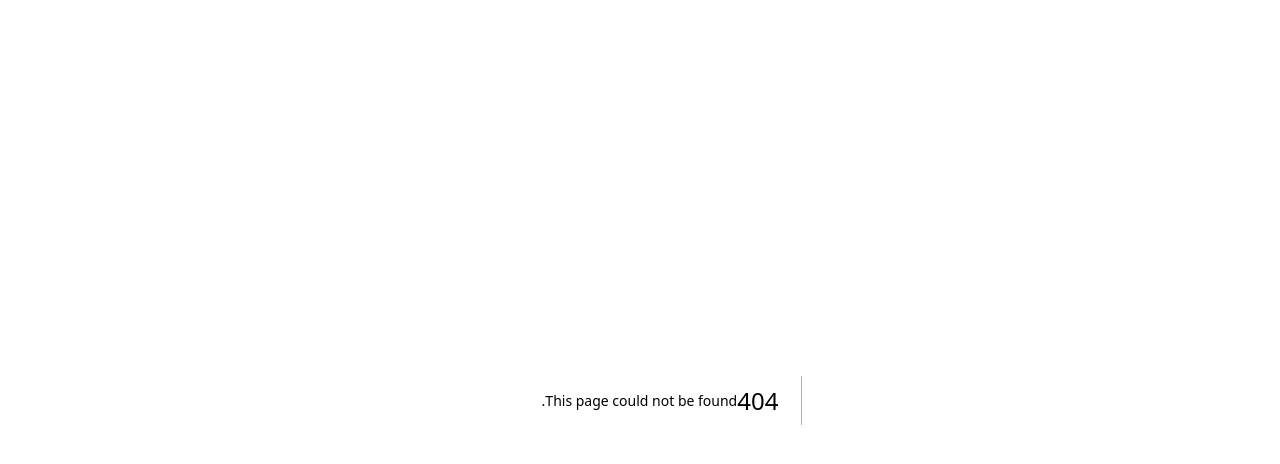
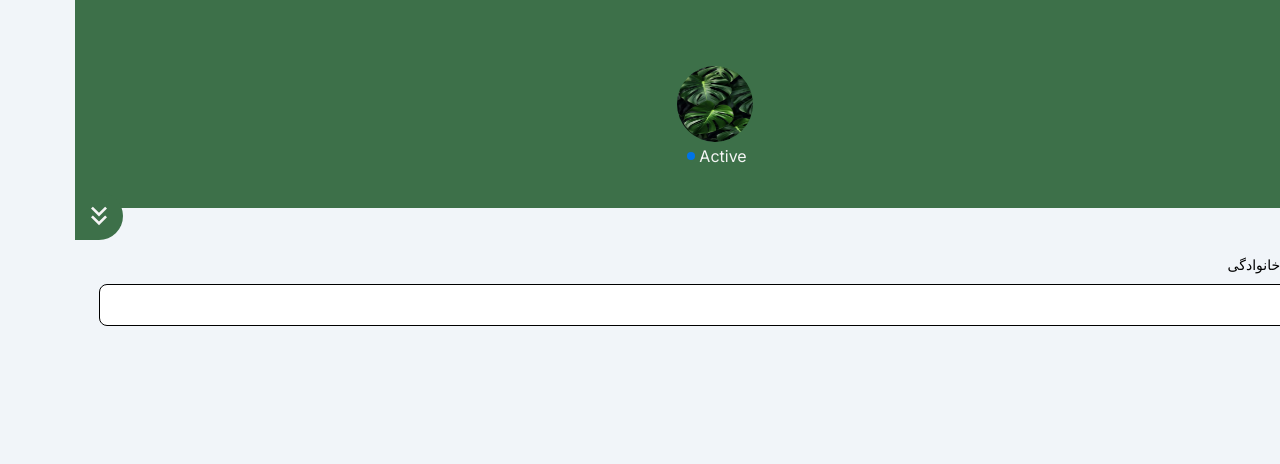
Before and after one commit to SinaAndDan/Sina-Flower-2024, a Next.js app: page /account/profile in a window 1280 px wide. Before the commit this address had no page. Shown: the top 464 px of the page. Built offline with nearby package versions, Linux system fonts and the light colour scheme.

Commit message:
profile page foundation v-1.0

```diff
--- /dev/null
+++ b/src/app/account/profile/page.tsx
@@ -0,0 +1,8 @@
+import ProfilePage from "@/app/components/profile/profile";
+import React from "react";
+
+const Profile = () => {
+  return <ProfilePage />;
+};
+
+export default Profile;
--- /dev/null
+++ b/src/app/components/profile/profile.tsx
@@ -0,0 +1,50 @@
+import React from "react";
+import Image from "next/image";
+import { GrFormNext } from "react-icons/gr";
+import { MdKeyboardDoubleArrowDown, MdLock } from "react-icons/md";
+import { IoPerson } from "react-icons/io5";
+
+const ProfilePage: React.FC = () => {
+  return (
+    <div className="flex flex-col">
+      <div className="flex items-center justify-center w-full min-h-52 bg-greenlogIn rounded-br-xl relative">
+        <span className="flex flex-col items-center rounded-full w-20 h-20 my-12">
+          <Image
+            width={200}
+            height={200}
+            src="/login.jpg"
+            alt="Full Screen Image"
+            className="p-0.5 w-20 h-20 rounded-full"
+            priority={true} // Optional: Loads the image with high priority
+          />
+          <div className="flex items-center justify-center">
+            <p className="text-white">Active</p>
+            <span className="w-2 h-2 bg-blue rounded-full mx-1"></span>
+          </div>
+        </span>
+        <span className=" bg-greenlogIn rounded-r-full w-12 h-12 flex items-center justify-center absolute left-0 -bottom-8">
+          <MdKeyboardDoubleArrowDown className="w-8 h-8 text-white" />
+        </span>
+      </div>
+      <form className="font-yekan w-full px-6 mt-12">
+        <div>
+          <label
+            htmlFor="full_name"
+            className="block mb-2 text-sm font-medium text-gray-900 dark:text-white"
+          >
+            نام و نام خانوادگی
+          </label>
+          <input
+            type="text"
+            id="full_name"
+            className="bg-gray-50 border border-gray-300 text-gray-900 text-sm rounded-lg focus:ring-blue-500 focus:border-blue-500 block w-full p-2.5 dark:bg-gray-700 dark:border-gray-600 dark:placeholder-gray-400 dark:text-white dark:focus:ring-blue-500 dark:focus:border-blue-500"
+            placeholder="Doe"
+            required
+          />
+        </div>
+      </form>
+    </div>
+  );
+};
+
+export default ProfilePage;
```
